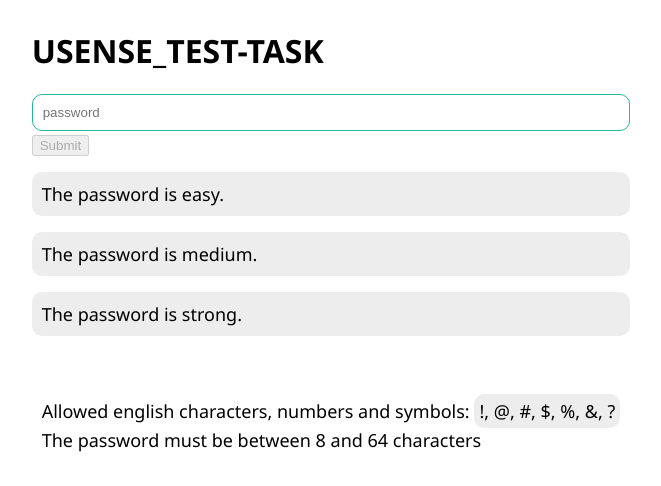
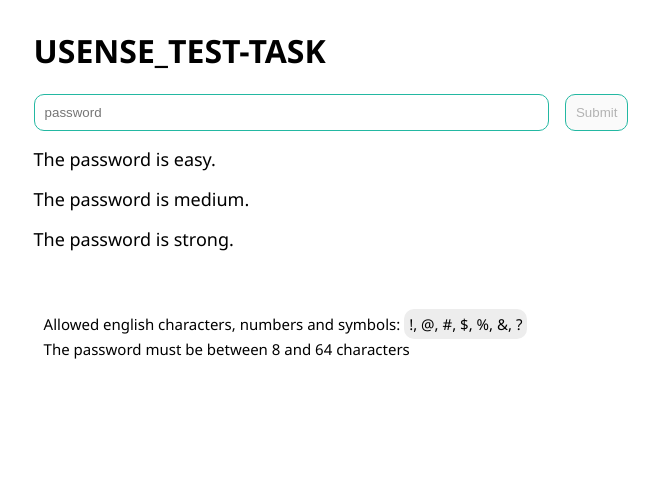
Before and after one commit to YegorKochetkov/usense_test-task, an Angular app: page / in a window 1280 px wide. Shown: the top 486 px of the page, without its empty margins (309-970 px from the left). Built offline with nearby package versions, Linux system fonts and the light colour scheme.

Commit message:
feat: update css

```diff
--- a/src/app/app.component.scss
+++ b/src/app/app.component.scss
@@ -2,7 +2,7 @@
   display: flex;
   flex-direction: column;
 
-  min-width: fit-content;
-  max-width: 20rem;
+  min-width: min-content;
+  max-width: 65ch;
   margin-inline: auto;
 }
--- a/src/app/password-field/password-field.component.scss
+++ b/src/app/password-field/password-field.component.scss
@@ -5,6 +5,11 @@
 
   width: 100%;
   font-size: large;
+
+  .inputField {
+    display: flex;
+    gap: 1rem;
+  }
 
   .password {
     width: 100%;
@@ -14,18 +19,43 @@
     border-radius: 10px;
   }
 
-  .easy,
-  .medium,
-  .strong {
+  .strength {
     padding: 10px;
 
     background-color: var(--default-status);
+
+    &.easyPassword,
+    &.shortPassword {
+      background-color: var(--error-status);
+
+      &.defaultStatus {
+        background-color: var(--default-status);
+      }
+    }
+
+    &.mediumPassword {
+      background-color: var(--warn-status);
+
+      &.defaultStatus {
+        background-color: var(--default-status);
+      }
+    }
+
+    &.strongPassword {
+      background-color: var(--success-status);
+
+      &.defaultStatus {
+        background-color: var(--default-status);
+      }
+    }
+
     border-radius: 10px;
   }
 
   .hint {
     padding: 10px;
     margin-top: 2rem;
+    font-size: smaller;
 
     span {
       display: inline-block;
@@ -37,3 +67,24 @@
     }
   }
 }
+
+.dialog {
+  .dialog-content {
+    display: flex;
+    flex-direction: column;
+  }
+
+  border: solid 1px var(--primary-color);
+  border-radius: 10px;
+
+  button {
+    margin-top: 1rem;
+  }
+}
+
+.button {
+  padding: 10px;
+
+  border: solid 1px var(--primary-color);
+  border-radius: 10px;
+}
```
